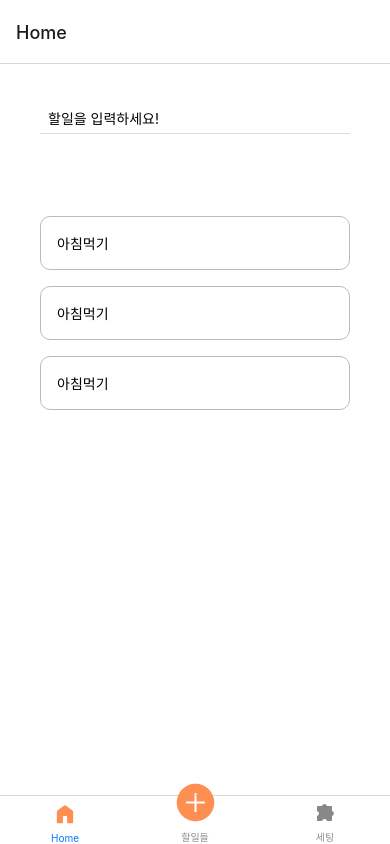
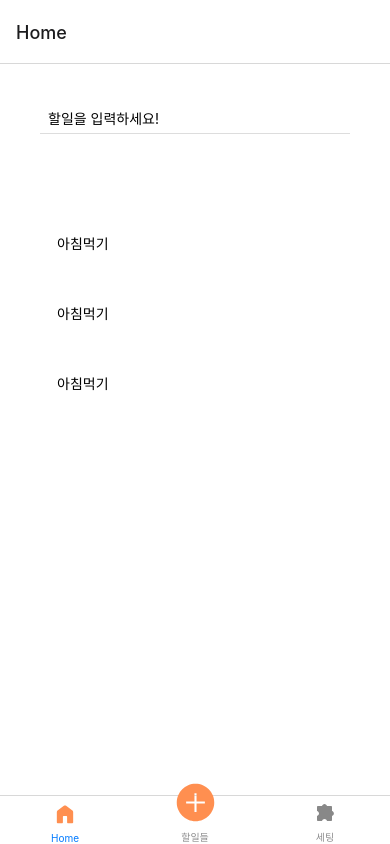
Before and after one commit to kmin-jeong/react-native-study, a React Native app: screen /Home in a window 390 px wide. Built offline with nearby package versions, Linux system fonts and the light colour scheme.

Commit message:
fix: 생상 수정

```diff
--- a/src/components/Items.tsx
+++ b/src/components/Items.tsx
@@ -14,7 +14,7 @@ const styles = StyleSheet.create({
   item: {
     padding: 16,
     marginTop: 16,
-    borderColor: '#bbb',
+    borderColor: '#FFFFFF',
     borderWidth: 1,
     borderRadius: 10,
     alignItems: 'center',
```
